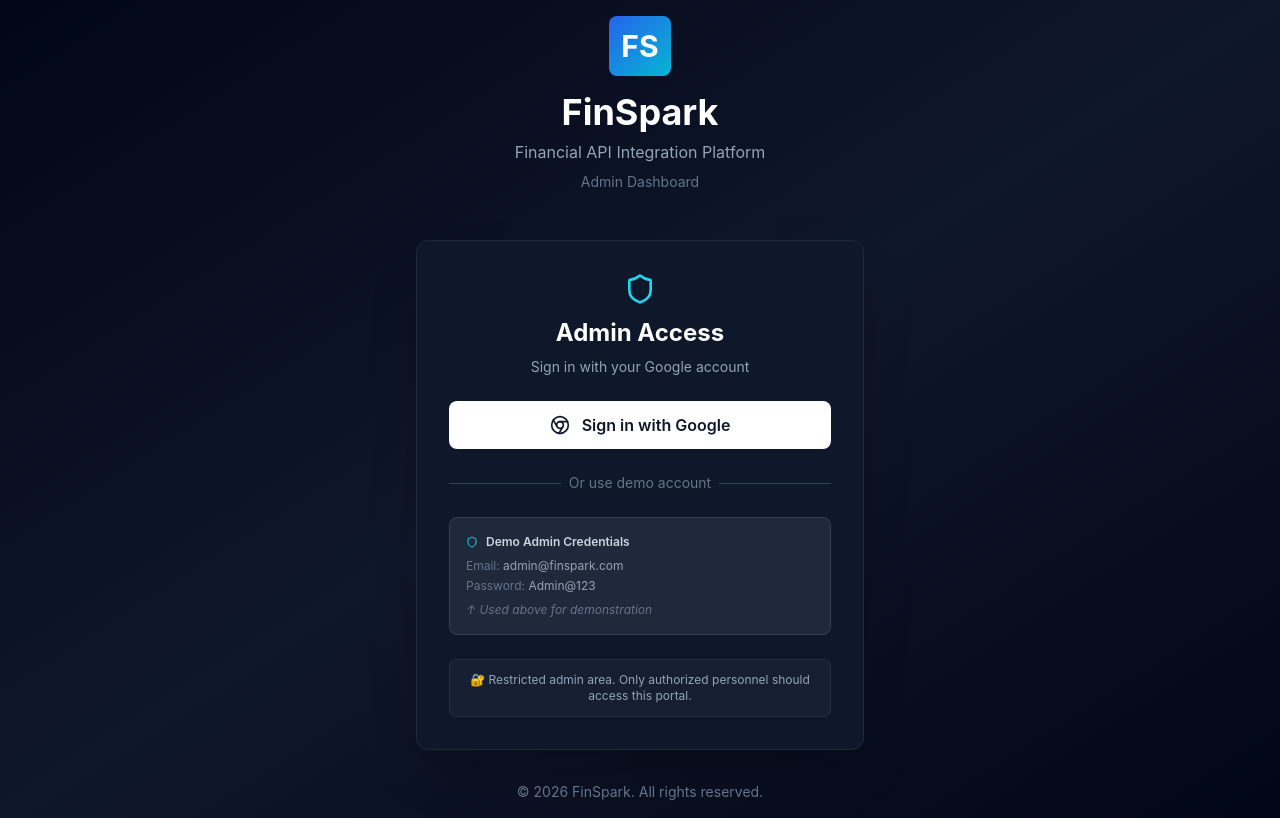
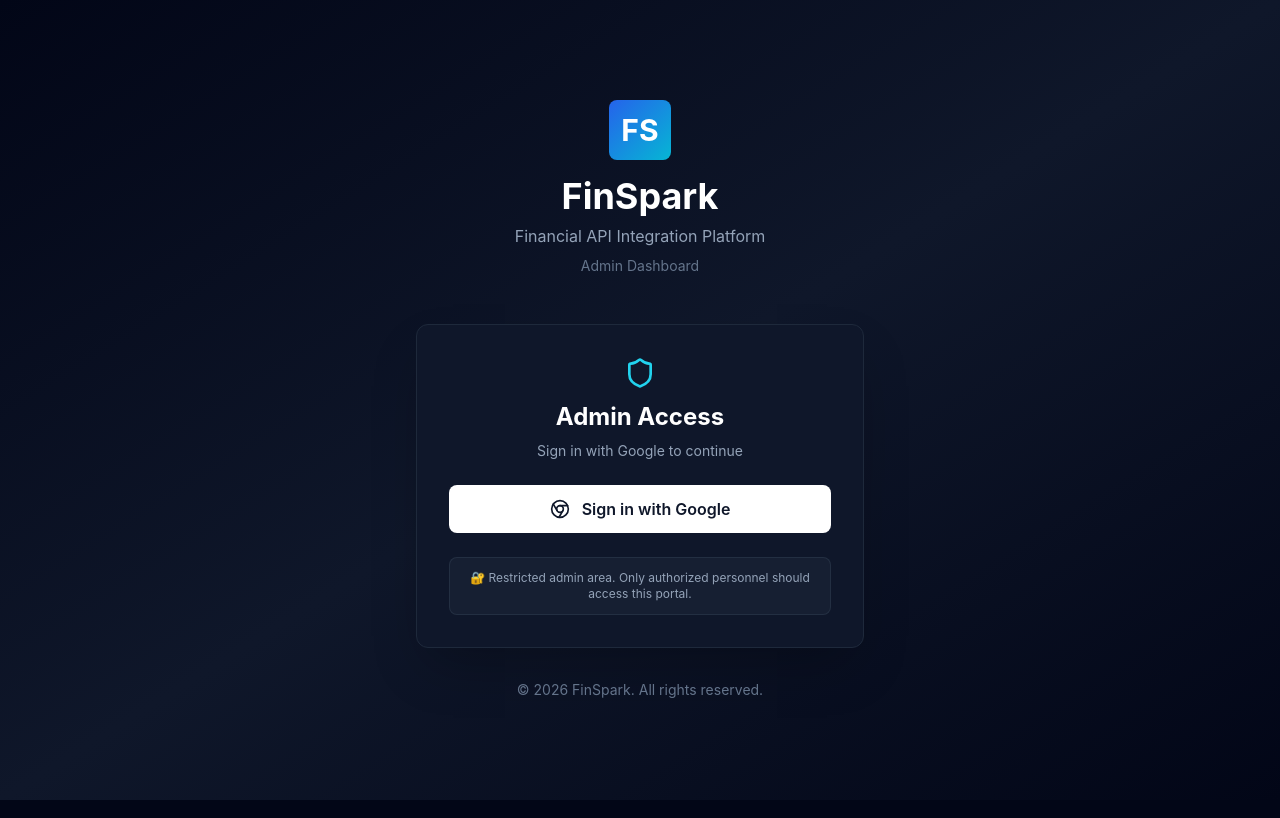
Before and after one commit to Adwik1-2/FinSpark-Integration-Orchestrator, a React (Vite) app: page /login in a window 1280 px wide. Built offline with nearby package versions, Linux system fonts and the light colour scheme.

Commit message:
Simplify login: Direct Google OAuth login without backend verification

```diff
--- a/src/context/AuthContext.tsx
+++ b/src/context/AuthContext.tsx
@@ -18,6 +18,7 @@
   login: (email: string, password: string) => Promise<void>
   logout: () => Promise<void>
   clearError: () => void
+  setUser: (user: User | null, token?: string | null) => void
 }
 
 const defaultUser: User = {
@@ -38,6 +39,7 @@
   login: async () => {},
   logout: async () => {},
   clearError: () => {},
+  setUser: () => {},
 })
 
 export const useAuth = () => {
@@ -53,6 +55,7 @@
       login: async () => {},
       logout: async () => {},
       clearError: () => {},
+      setUser: () => {},
     }
   }
   return context
@@ -120,6 +123,13 @@
     setError(null)
   }
 
+  const setUserDirect = (newUser: User | null, newToken?: string | null) => {
+    setUser(newUser)
+    if (newToken) {
+      setToken(newToken)
+    }
+  }
+
   return (
     <AuthContext.Provider
       value={{
@@ -132,6 +142,7 @@
         login,
         logout,
         clearError,
+        setUser: setUserDirect,
       }}
     >
       {children}
--- a/src/pages/Login.tsx
+++ b/src/pages/Login.tsx
@@ -1,34 +1,41 @@
-import React, { useState, useEffect } from 'react'
+import React, { useEffect } from 'react'
 import { useNavigate } from 'react-router-dom'
 import { useAuth } from '../context/AuthContext'
-import { Chrome, AlertCircle, Shield, CheckCircle } from 'lucide-react'
+import { Chrome, Shield } from 'lucide-react'
 
 export default function Login() {
   const navigate = useNavigate()
-  const { adminLogin, isLoading, error, clearError } = useAuth()
-  const [message, setMessage] = useState('')
-  const [localError, setLocalError] = useState('')
+  const { setUser } = useAuth()
 
   useEffect(() => {
-    // Clear any previous errors when component mounts
-    clearError()
-    setMessage('')
-    setLocalError('')
-  }, [clearError])
+    // Clear any errors on mount
+    const clearStorage = () => {
+      localStorage.removeItem('auth_error')
+    }
+    clearStorage()
+  }, [])
 
   const handleGoogleLogin = async () => {
-    setLocalError('')
-    setMessage('')
+    // Direct login - set mock Google user and redirect
+    const mockUser = {
+      id: 'google-user-123',
+      email: 'admin@finspark.com',
+      full_name: 'Administrator',
+      is_verified: true,
+      profile_picture: null,
+    }
 
-    try {
-      setMessage('Connecting to Google OAuth...')
-      await adminLogin('admin@finspark.com', 'Admin@123')
-      setMessage('Authentication successful! Redirecting...')
-      setTimeout(() => navigate('/dashboard'), 1000)
-    } catch (err) {
-      const errorMsg = err instanceof Error ? err.message : 'Authentication failed'
-      setLocalError(errorMsg)
-    }
+    const mockToken = 'google-oauth-token-' + Date.now()
+
+    // Set user and token
+    setUser(mockUser, mockToken)
+
+    // Store in localStorage
+    localStorage.setItem('auth_token', mockToken)
+    localStorage.setItem('auth_user', JSON.stringify(mockUser))
+
+    // Redirect to dashboard
+    setTimeout(() => navigate('/dashboard'), 300)
   }
 
   return (
@@ -49,56 +56,16 @@
               <Shield className="w-8 h-8 text-cyan-400" />
             </div>
             <h2 className="text-2xl font-bold text-white">Admin Access</h2>
-            <p className="text-slate-400 text-sm">Sign in with your Google account</p>
+            <p className="text-slate-400 text-sm">Sign in with Google to continue</p>
           </div>
-
-          {localError && (
-            <div className="p-3 bg-red-950 border border-red-800 rounded-lg text-red-300 text-sm flex items-center gap-2">
-              <AlertCircle className="w-4 h-4 flex-shrink-0" />
-              <span>{localError}</span>
-            </div>
-          )}
-
-          {message && (
-            <div className={`p-3 rounded-lg text-sm flex items-center gap-2 ${
-              message.includes('Authentication successful')
-                ? 'bg-emerald-950 border border-emerald-800 text-emerald-300'
-                : 'bg-blue-950 border border-blue-800 text-blue-300'
-            }`}>
-              <CheckCircle className="w-4 h-4 flex-shrink-0" />
-              <span>{message}</span>
-            </div>
-          )}
 
           <button
             onClick={handleGoogleLogin}
-            disabled={isLoading}
-            className="w-full flex items-center justify-center gap-3 px-4 py-3 bg-white hover:bg-slate-50 text-slate-900 font-semibold rounded-lg transition-colors disabled:bg-slate-400 disabled:cursor-not-allowed"
+            className="w-full flex items-center justify-center gap-3 px-4 py-3 bg-white hover:bg-slate-50 text-slate-900 font-semibold rounded-lg transition-colors"
           >
             <Chrome className="w-5 h-5" />
-            {isLoading ? 'Connecting...' : 'Sign in with Google'}
+            Sign in with Google
           </button>
-
-          <div className="relative">
-            <div className="absolute inset-0 flex items-center">
-              <div className="w-full border-t border-slate-700"></div>
-            </div>
-            <div className="relative flex justify-center text-sm">
-              <span className="px-2 bg-slate-900 text-slate-500">Or use demo account</span>
-            </div>
-          </div>
-
-          <div className="p-4 bg-slate-800 border border-slate-700 rounded-lg space-y-2">
-            <p className="text-xs font-semibold text-slate-300 flex items-center gap-2">
-              <Shield className="w-3 h-3 text-cyan-400" />
-              Demo Admin Credentials
-            </p>
-            <div className="text-xs text-slate-400 space-y-1">
-              <p><span className="text-slate-500">Email:</span> admin@finspark.com</p>
-              <p><span className="text-slate-500">Password:</span> Admin@123</p>
-            </div>
-            <p className="text-xs text-slate-500 italic mt-2">↑ Used above for demonstration</p>
-          </div>
 
           <div className="p-3 bg-slate-800/50 border border-slate-700/50 rounded-lg">
             <p className="text-xs text-slate-400 text-center">
```
